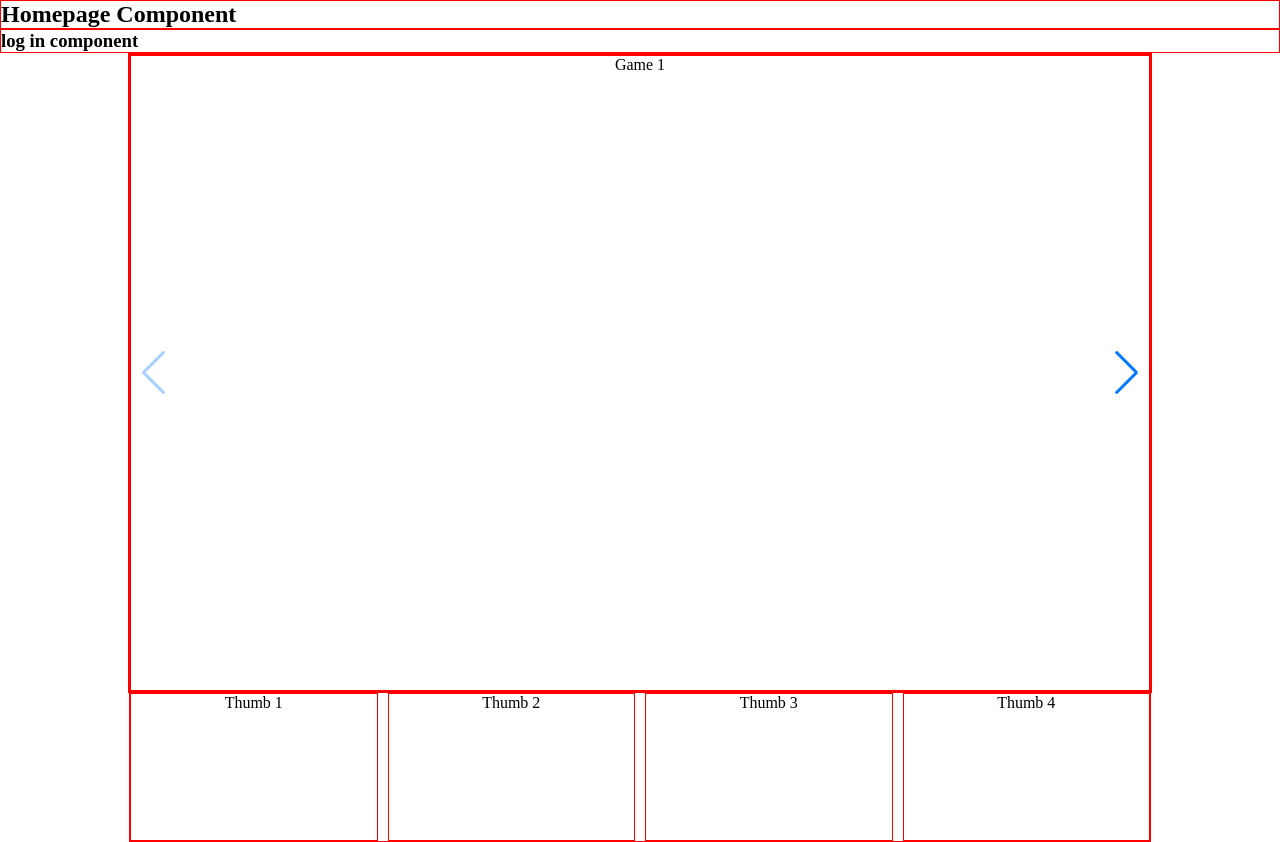
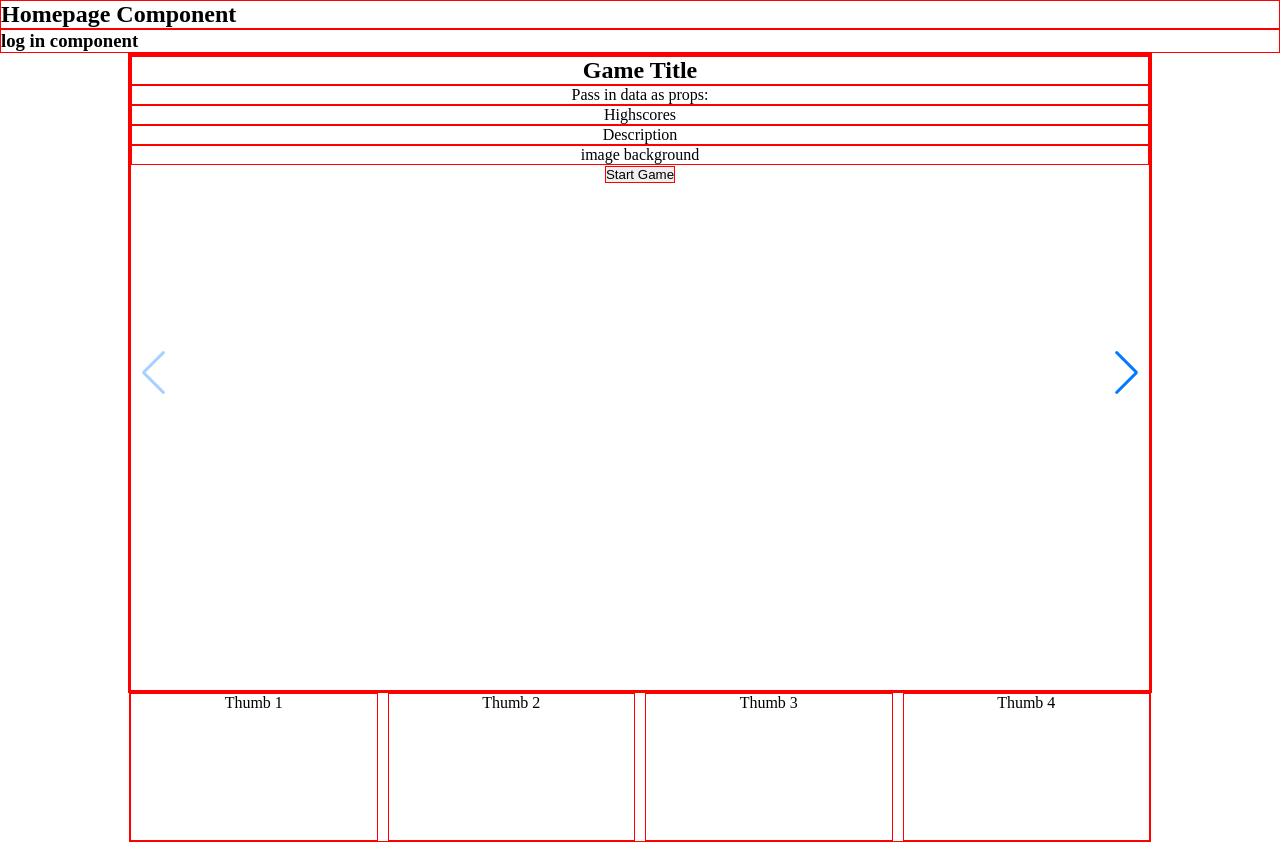
Before and after one commit to tonymm55/team-arcade-game, a React (Vite) app: page / in a window 1280 px wide. Both pictures are taken after a click on the button "Temp Button". Built offline with nearby package versions, Linux system fonts and the light colour scheme.

Commit message:
added gamepage component

```diff
--- /dev/null
+++ b/src/components/Gamepage.jsx
@@ -0,0 +1,14 @@
+const Gamepage = () => {
+  return (
+    <>
+      <h2>Game Title</h2>
+      <p>Pass in data as props: </p>
+      <p>Highscores</p>
+      <p>Description</p>
+      <p>image background</p>
+      <button type="button">Start Game</button>
+    </>
+  );
+};
+
+export default Gamepage;
--- a/src/components/Homepage.jsx
+++ b/src/components/Homepage.jsx
@@ -1,10 +1,12 @@
 import { register } from "swiper/element/bundle";
 import "../styles/Homepage.css";
+import Gamepage from "./Gamepage";
 
 register();
 
 const Homepage = () => {
   // make reusable component and pass in props to make the indivdual slides for games
+  // put game data (title description) in .json pull in and pass into gamepage as props
   return (
     <main className="homepage">
       <h2>Homepage Component</h2>
@@ -17,7 +19,9 @@ const Homepage = () => {
           //   pagination="true"
           thumbs-swiper=".homepage__thumbs"
         >
-          <swiper-slide>Game 1</swiper-slide>
+          <swiper-slide>
+            <Gamepage />
+          </swiper-slide>
           <swiper-slide>Game 2</swiper-slide>
           <swiper-slide>Game 3</swiper-slide>
           <swiper-slide>Game 4</swiper-slide>
```
